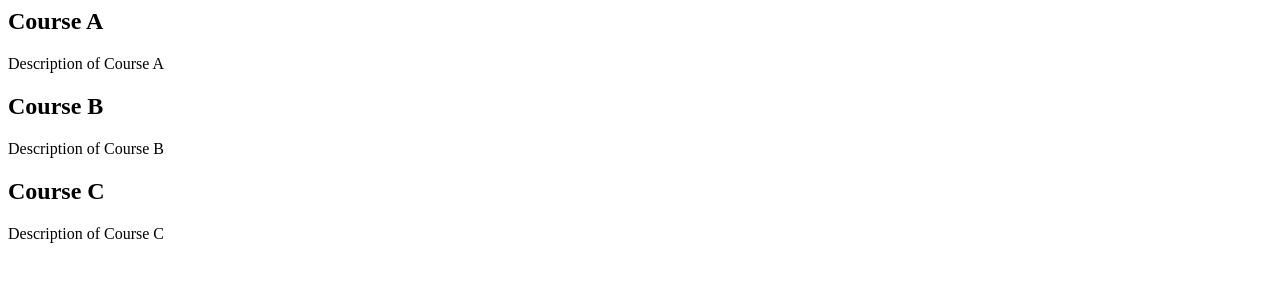
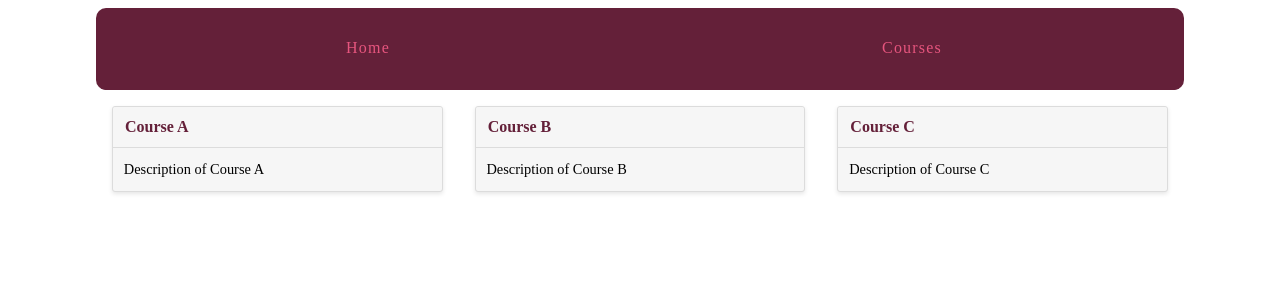
Before and after one commit to lechugaa/learning-site, a Django app: page /courses/ in a window 1280 px wide. Shown: the top 300 px of the page. Run offline with Django 3.2, Linux system fonts and the light colour scheme; data comes from the database, SQL or seed files in the repository; both versions use the stored data as it was after the commit.

Commit message:
Final details step at Treehouse tutorial.

```diff
--- a/courses/models.py
+++ b/courses/models.py
@@ -14,6 +14,7 @@ class Course(models.Model):
 class Step(models.Model):
     title = models.CharField(max_length=250)
     description = models.TextField()
+    content = models.TextField(blank=True, default='')
     order = models.IntegerField(default=0)
     course = models.ForeignKey(Course, on_delete=models.PROTECT)
 
--- a/courses/templates/courses/course_detail.html
+++ b/courses/templates/courses/course_detail.html
@@ -8,7 +8,7 @@
         <p>{{ course.description }}</p>
         <section>
             {% for step in course.step_set.all %}
-                <h3>{{ step.title }}</h3>
+                <h3><a href="{% url 'courses:step' course_pk=step.course.pk step_pk=step.pk %}">{{ step.title }}</a></h3>
                 <p>{{ step.description }}</p>
             {% endfor %}
         </section>
--- a/courses/templates/courses/course_list.html
+++ b/courses/templates/courses/course_list.html
@@ -1,6 +1,16 @@
-{%  for course in courses %}
+{% extends "layout.html" %}
 
-    <h2>{{ course.title }}</h2>
-    <p>{{ course.description }}</p>
+{% block title %}Available Courses{% endblock %}
 
-{% endfor %}
+{% block content %}
+    <div class="cards">
+        {%  for course in courses %}
+            <div class="card">
+                <header><a href="{% url 'courses:detail' pk=course.pk %}">{{ course.title }}</a></header>
+                <div class="card-copy">
+                    {{ course.description }}
+                </div>
+            </div>
+        {% endfor %}
+    </div>
+{%  endblock %}
--- a/courses/urls.py
+++ b/courses/urls.py
@@ -3,6 +3,7 @@ from django.urls import path
 from . import views
 
 urlpatterns = [
-    path('', views.course_list),
-    path('<int:pk>/', views.course_detail),
+    path('', views.course_list, name='list'),
+    path('<int:pk>/', views.course_detail, name='detail'),
+    path('<int:course_pk>/<int:step_pk>/', views.step_detail, name='step'),
 ]
--- a/courses/views.py
+++ b/courses/views.py
@@ -1,6 +1,6 @@
 from django.shortcuts import render, get_object_or_404
 
-from .models import Course
+from .models import Course, Step
 
 
 # Create your views here.
@@ -12,3 +12,8 @@ def course_list(request):
 def course_detail(request, pk):
     course = get_object_or_404(Course, pk=pk)
     return render(request, 'courses/course_detail.html', {'course': course})
+
+
+def step_detail(request, course_pk, step_pk):
+    step = get_object_or_404(Step, course_id=course_pk, pk=step_pk)
+    return render(request, 'courses/step_detail.html', {'step': step})
--- a/learning_site/urls.py
+++ b/learning_site/urls.py
@@ -21,8 +21,8 @@ from . import views
 
 urlpatterns = [
     path('admin/', admin.site.urls),
-    path('', views.hello_world),
-    path('courses/', include('courses.urls')),
+    path('', views.hello_world, name='home'),
+    path('courses/', include(('courses.urls', 'courses'), namespace='courses')),
 ]
 
 urlpatterns += staticfiles_urlpatterns()
--- a/templates/layout.html
+++ b/templates/layout.html
@@ -6,7 +6,13 @@
         <title>{% block title %}{% endblock %}</title>
         <link rel="stylesheet" href="{% static 'css/layout.css' %}">
     </head>
-    <div class="site-container">
-        <body>{% block content %}{% endblock %}</body>
-    </div>
+    <body>
+        <div class="site-container">
+             <nav>
+                <a href="{% url 'home' %}">Home</a>
+                <a href="{% url 'courses:list' %}">Courses</a>
+             </nav>
+            {% block content %}{% endblock %}
+        </div>
+    </body>
 </html>
```
Also changed, not shown: courses/templates/courses/step_detail.html (added, +11 -0 lines), courses/migrations/0003_auto_20191122_1904.py (added), db.sqlite3.
